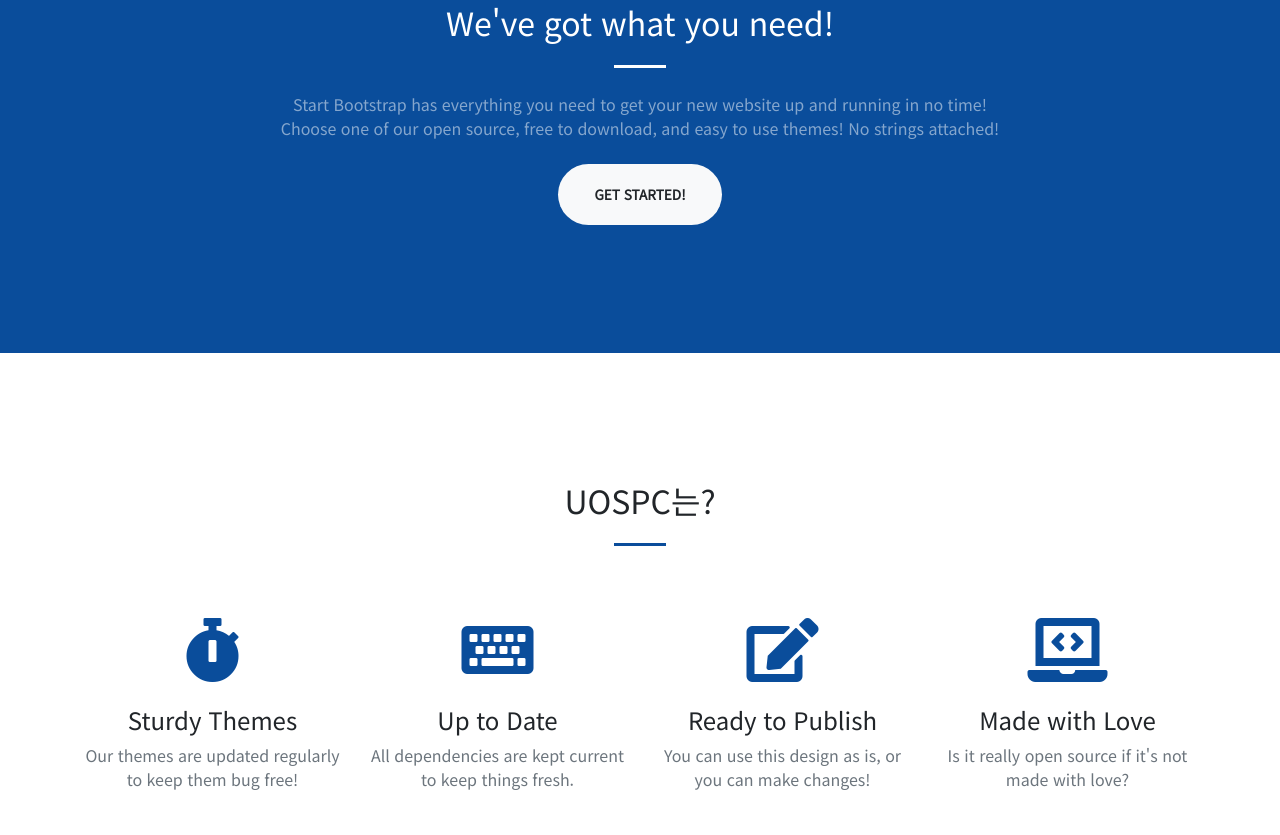
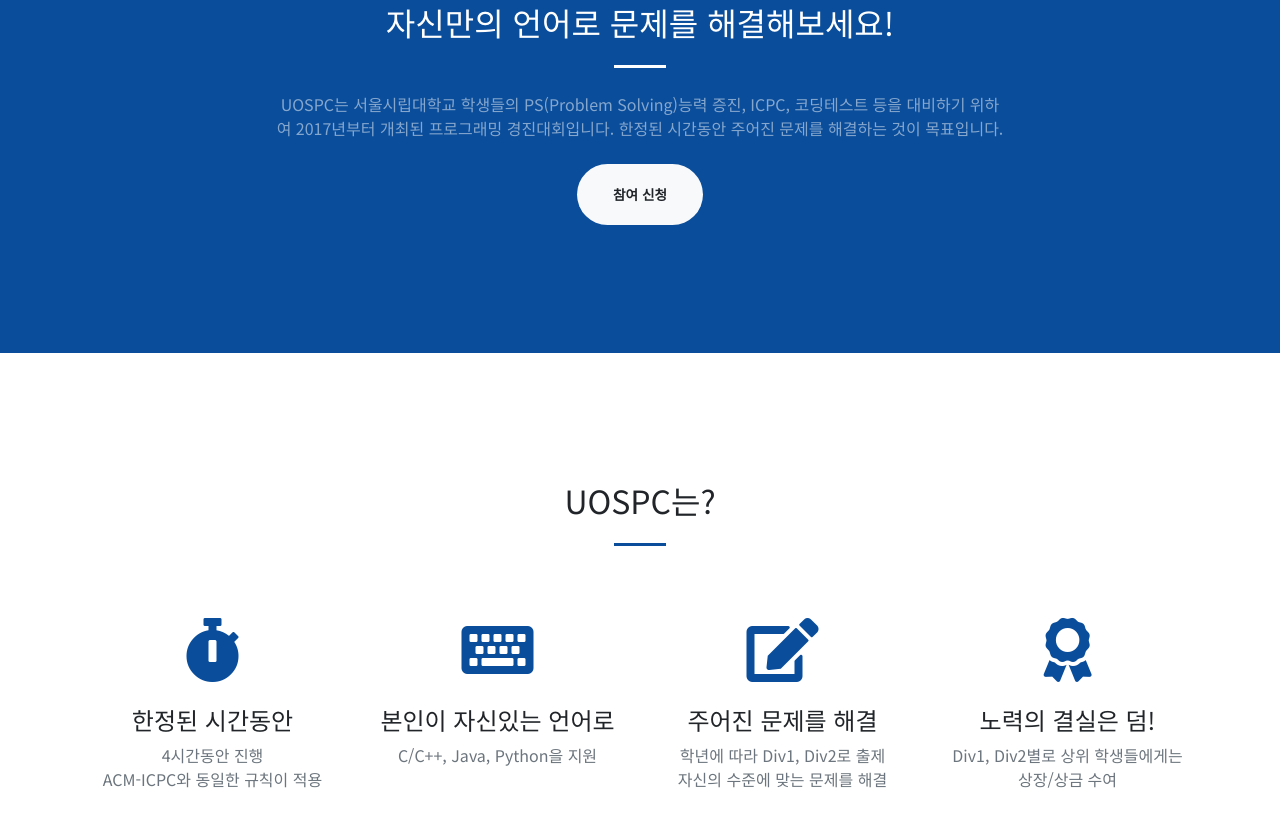
Before and after one commit to hojunee/uospc_webpage, a website with bundled scripts: page index.html in a window 1280 px wide. Shown: the part 925-1760 px from the top of the page. Built offline with nearby package versions, Linux system fonts and the light colour scheme.

Commit message:
Update index.html

```diff
--- a/index.html
+++ b/index.html
@@ -74,10 +74,10 @@
         <div class="container">
             <div class="row justify-content-center">
                 <div class="col-lg-8 text-center">
-                    <h2 class="text-white mt-0">We've got what you need!</h2>
+                    <h2 class="text-white mt-0">자신만의 언어로 문제를 해결해보세요!</h2>
                     <hr class="divider light my-4">
-                    <p class="text-white-50 mb-4">Start Bootstrap has everything you need to get your new website up and running in no time! Choose one of our open source, free to download, and easy to use themes! No strings attached!</p>
-                    <a class="btn btn-light btn-xl js-scroll-trigger" href="#services">Get Started!</a>
+                    <p class="text-white-50 mb-4">UOSPC는 서울시립대학교 학생들의 PS(Problem Solving)능력 증진, ICPC, 코딩테스트 등을 대비하기 위하여 2017년부터 개최된 프로그래밍 경진대회입니다. 한정된 시간동안 주어진 문제를 해결하는 것이 목표입니다.</p>
+                    <a class="btn btn-light btn-xl js-scroll-trigger" href="https://docs.google.com/forms/d/e/1FAIpQLScaY9EQeKPfjQ8rtB4Z4dVx8Jz-UxQ8NCuqKMgcNKi6Q-YV8A/viewform">참여 신청</a>
                 </div>
             </div>
         </div>
@@ -92,29 +92,29 @@
                 <div class="col-lg-3 col-md-6 text-center">
                     <div class="mt-5">
                         <i class="fas fa-4x fa-stopwatch text-primary mb-4"></i>
-                        <h3 class="h4 mb-2">Sturdy Themes</h3>
-                        <p class="text-muted mb-0">Our themes are updated regularly to keep them bug free!</p>
+                        <h3 class="h4 mb-2">한정된 시간동안</h3>
+                        <p class="text-muted mb-0">4시간동안 진행 <br> ACM-ICPC와 동일한 규칙이 적용</p>
                     </div>
                 </div>
                 <div class="col-lg-3 col-md-6 text-center">
                     <div class="mt-5">
                         <i class="fas fa-4x fa-keyboard text-primary mb-4"></i>
-                        <h3 class="h4 mb-2">Up to Date</h3>
-                        <p class="text-muted mb-0">All dependencies are kept current to keep things fresh.</p>
+                        <h3 class="h4 mb-2">본인이 자신있는 언어로</h3>
+                        <p class="text-muted mb-0">C/C++, Java, Python을 지원</p>
                     </div>
                 </div>
                 <div class="col-lg-3 col-md-6 text-center">
                     <div class="mt-5">
                         <i class="fas fa-4x fa-edit text-primary mb-4"></i>
-                        <h3 class="h4 mb-2">Ready to Publish</h3>
-                        <p class="text-muted mb-0">You can use this design as is, or you can make changes!</p>
+                        <h3 class="h4 mb-2">주어진 문제를 해결</h3>
+                        <p class="text-muted mb-0">학년에 따라 Div1, Div2로 출제 <br> 자신의 수준에 맞는 문제를 해결</p>
                     </div>
                 </div>
                 <div class="col-lg-3 col-md-6 text-center">
                     <div class="mt-5">
-                        <i class="fas fa-4x fa-laptop-code text-primary mb-4"></i>
-                        <h3 class="h4 mb-2">Made with Love</h3>
-                        <p class="text-muted mb-0">Is it really open source if it's not made with love?</p>
+                        <i class="fas fa-4x fa-award text-primary mb-4"></i>
+                        <h3 class="h4 mb-2">노력의 결실은 덤!</h3>
+                        <p class="text-muted mb-0">Div1, Div2별로 상위 학생들에게는 <br> 상장/상금 수여</p>
                     </div>
                 </div>
             </div>
@@ -136,14 +136,13 @@
                 <div class="col-lg-8 text-center">
                     <h2 class="mt-0">문의할 사항이 있으신가요?</h2>
                     <hr class="divider my-4">
-                    <p class="text-muted mb-5">Ready to start your next project with us? Give us a call or send us an email and we will get back to you as soon as possible!</p>
+                    <p class="text-muted mb-5">아래 e-mail이나 Facebook Group으로 궁금한 점을 질문해주세요! :)</p>
                 </div>
             </div>
             <div class="row">
                 <div class="col-lg-4 ml-auto text-center mb-5 mb-lg-0">
-                    <i class="fas fa-phone fa-3x mb-3 text-muted"></i>
-                    <div>010-2680-3163</div>
-                    <div>010-4886-5432</div>
+                    <i class="fas fa-envelope fa-3x mb-3 text-muted"></i>
+                    <a class="d-block" href="mailto:easter3163@naver.com">easter3163@naver.com</a>
                 </div>
                 <div class="col-lg-4 mr-auto text-center">
                     <i class="fas fa-globe-asia fa-3x mb-3 text-muted"></i>
```
